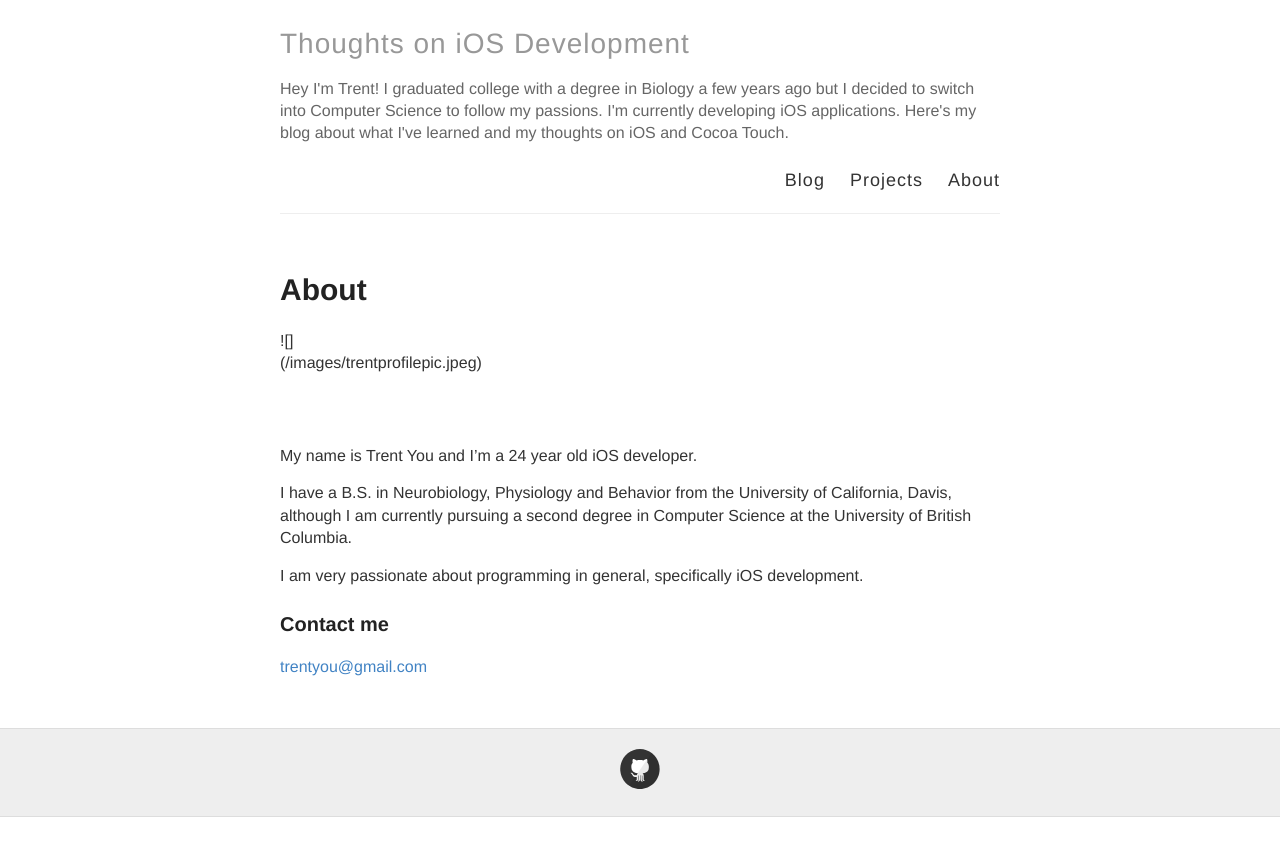
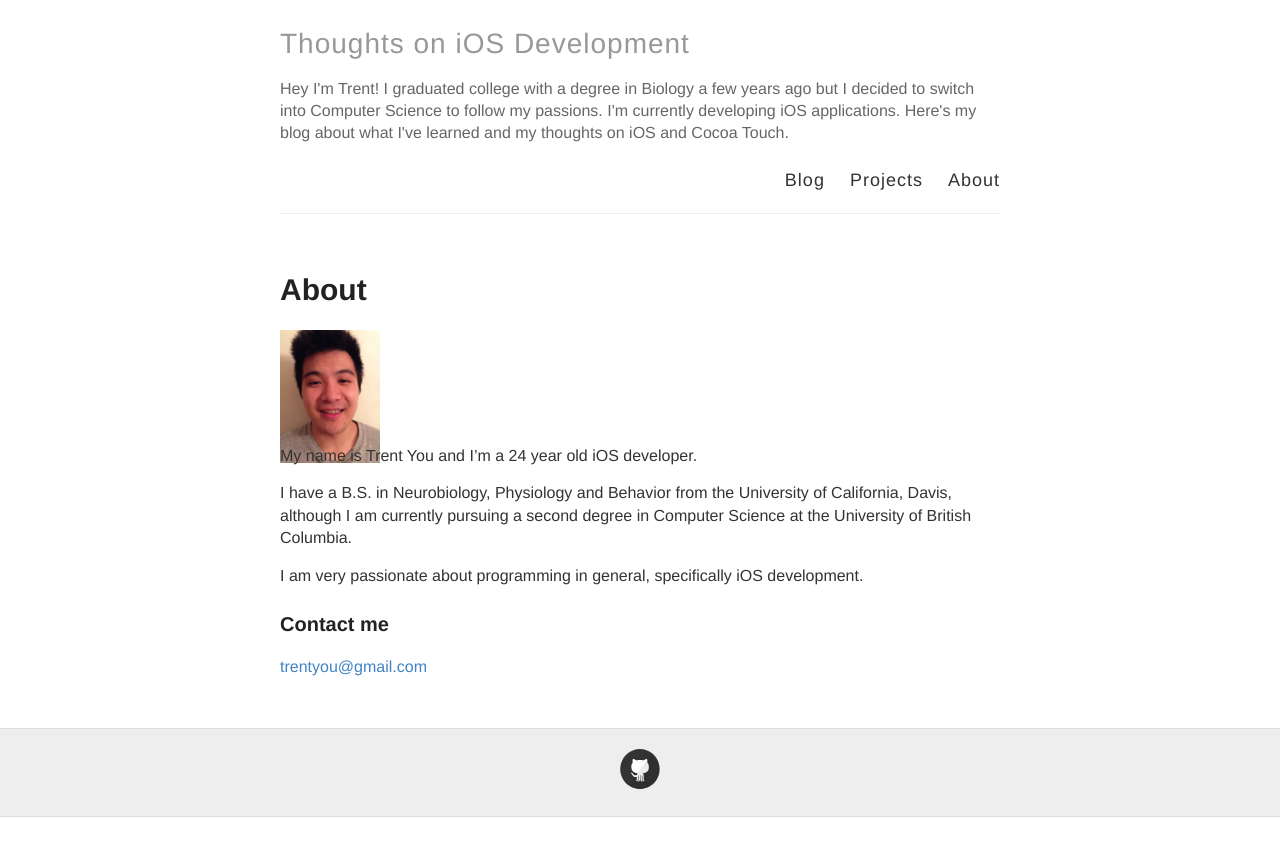
Before and after one commit to trentyou/trentyou.github.io, a Jekyll site: the page built from about.md, in a window 1280 px wide. Shown: the top 856 px of the page. Built offline with Jekyll 4.4.1, drawn with Linux system fonts in a browser that asks for light colours.

Commit message:
Updated about.md

```diff
--- a/about.md
+++ b/about.md
@@ -6,7 +6,7 @@ published: true
 ---
 
 
-<div style="height:100px; width:100px">
+<div style="height:100px; width:100px" markdown="1">
 ![](/images/trentprofilepic.jpeg)
 </div>
 
```
